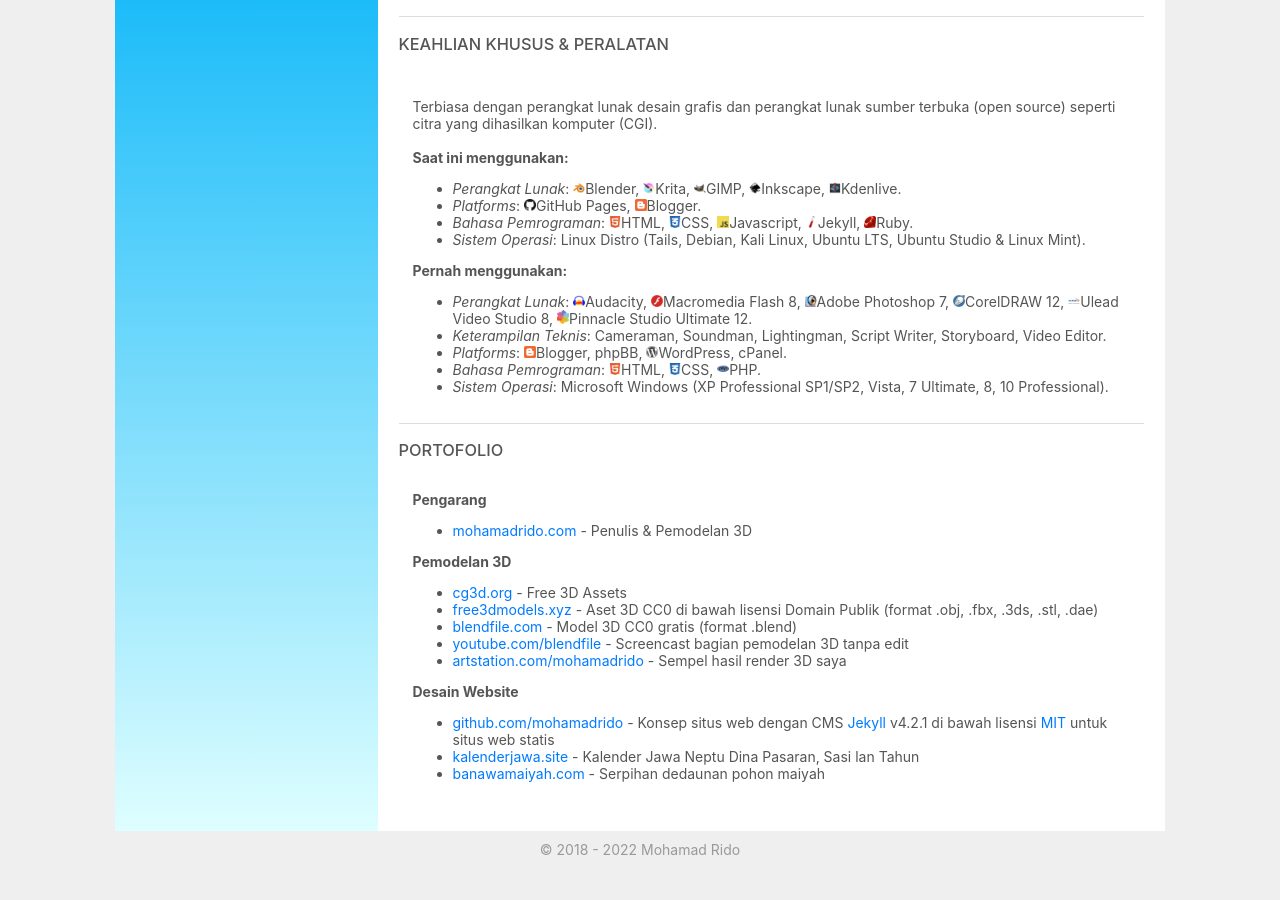
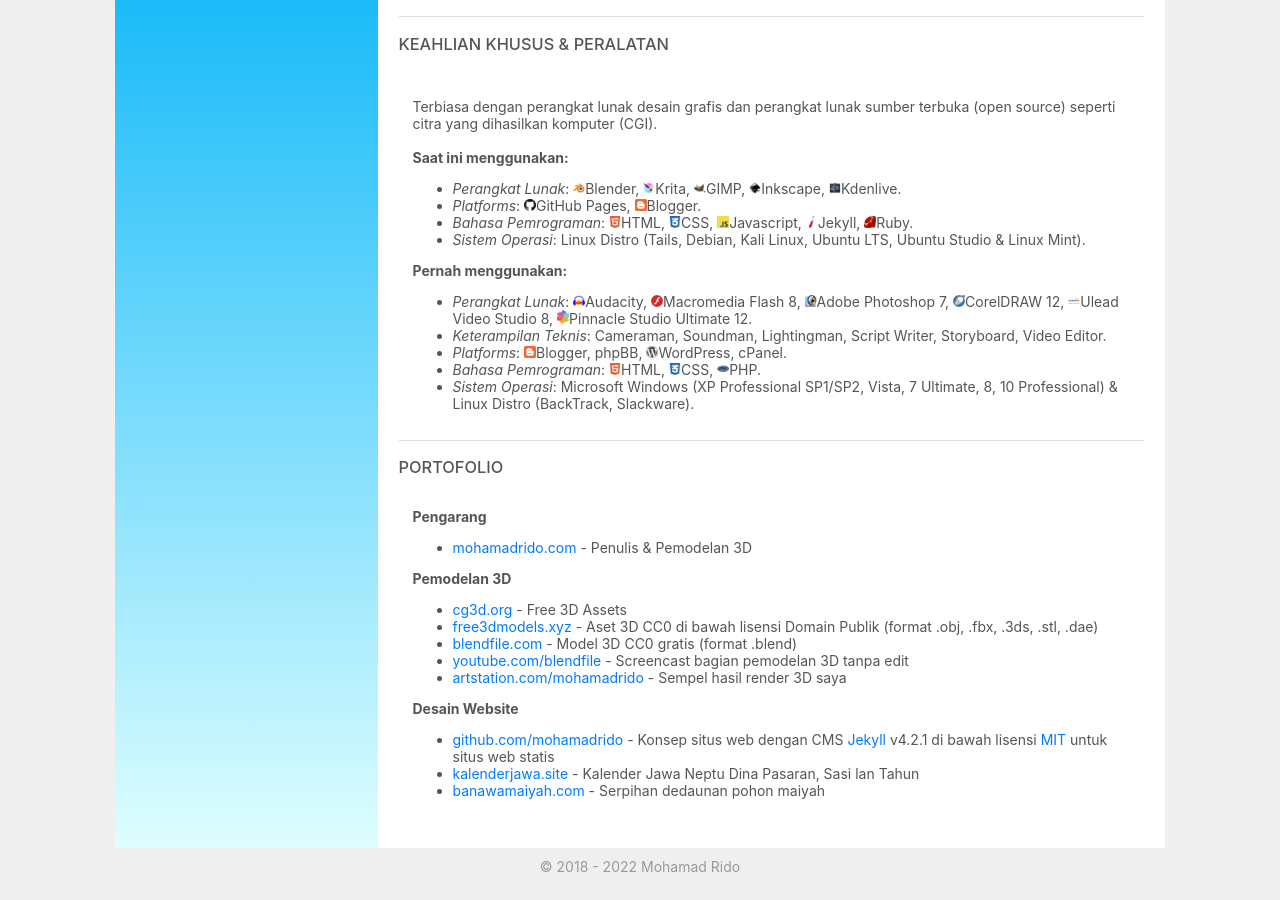
Before and after one commit to mohamadrido/about, a Jekyll site: the page built from id.html, in a window 1280 px wide and 900 px high, scrolled down 885 px. Built offline with Jekyll 4.4.1, drawn with Linux system fonts in a browser that asks for light colours; nearby versions of some CDN libraries.

Commit message:
Update id.html

```diff
--- a/id.html
+++ b/id.html
@@ -106,7 +106,7 @@
     <li><i>Keterampilan Teknis</i>: Cameraman, Soundman, Lightingman, Script Writer, Storyboard, Video Editor.</li>
     <li><i>Platforms</i>: <img src="/blogger.png" class="icon">Blogger, phpBB, <img src="/wp.png" class="icon">WordPress, cPanel.</li>
     <li><i>Bahasa Pemrograman</i>: <img src="/html5.png" class="icon">HTML, <img src="/css3.png" class="icon">CSS, <img src="/php.png" class="icon">PHP.</li>
-    <li><i>Sistem Operasi</i>: Microsoft Windows (XP Professional SP1/SP2, Vista, 7 Ultimate, 8, 10 Professional).</li>
+    <li><i>Sistem Operasi</i>: Microsoft Windows (XP Professional SP1/SP2, Vista, 7 Ultimate, 8, 10 Professional) & Linux Distro (BackTrack, Slackware).</li>
     </ul>
     </p>
     </div>
```
